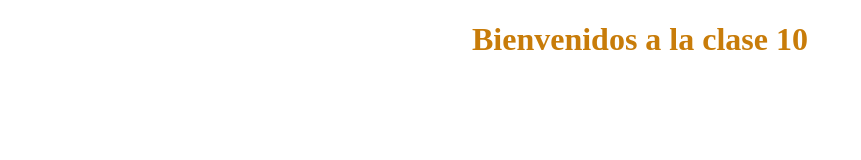
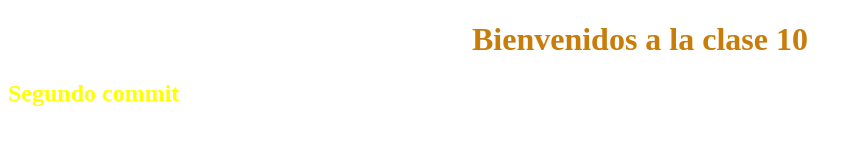
Before and after one commit to Delrro/lunesporlamadrugada-berracos, a plain HTML site: page index.html in a window 1280 px wide. Shown: the whole page, without its empty margins (0-861 px from the left). Drawn offline with Linux system fonts and the light colour scheme.

Commit message:
segundo commit

```diff
--- a/css/estilos.css
+++ b/css/estilos.css
@@ -2,3 +2,7 @@ h1{
     text-align: center;
     color: rgb(200, 124, 9);
 }
+
+h2{
+    color: yellow;
+}
--- a/index.html
+++ b/index.html
@@ -10,5 +10,7 @@
 <body>
     <h1>Bienvenidos a la clase 10</h1>
 
+    <h2>Segundo commit</h2>
+
 </body>
 </html>
```
